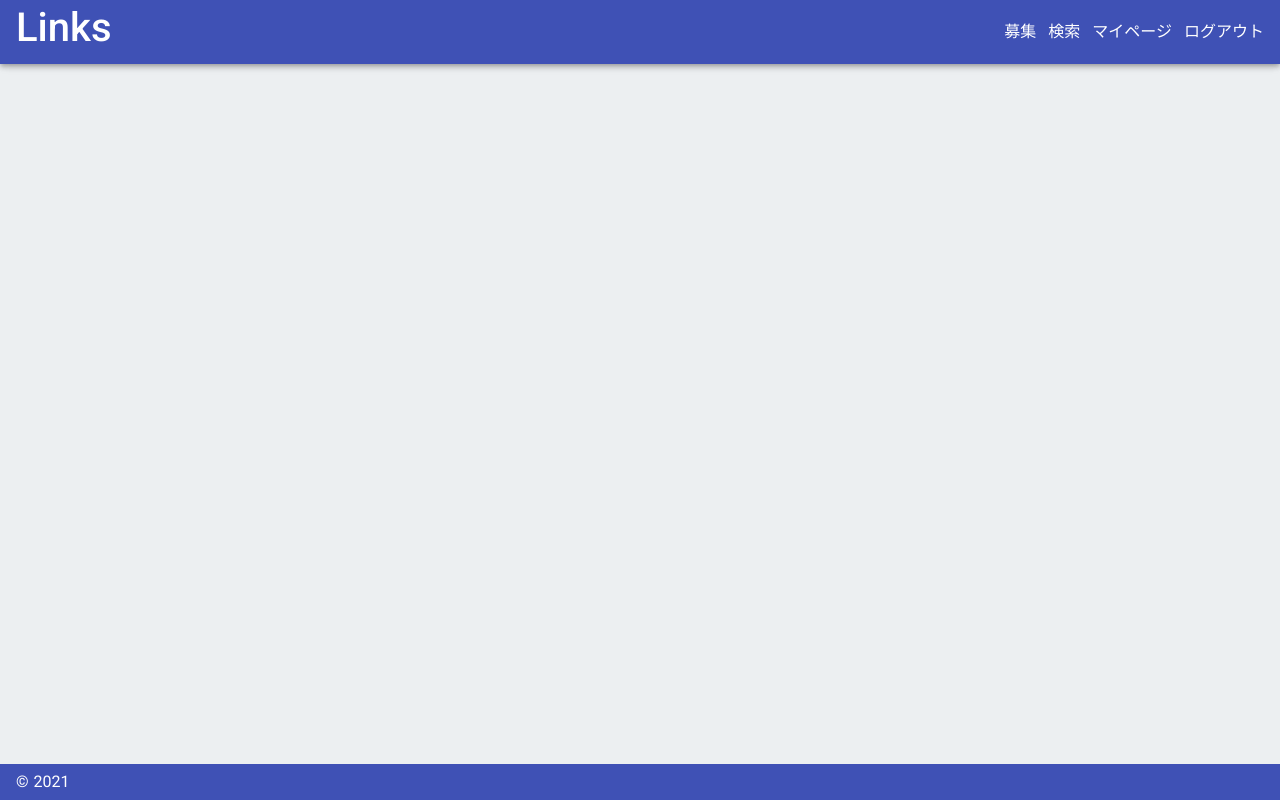
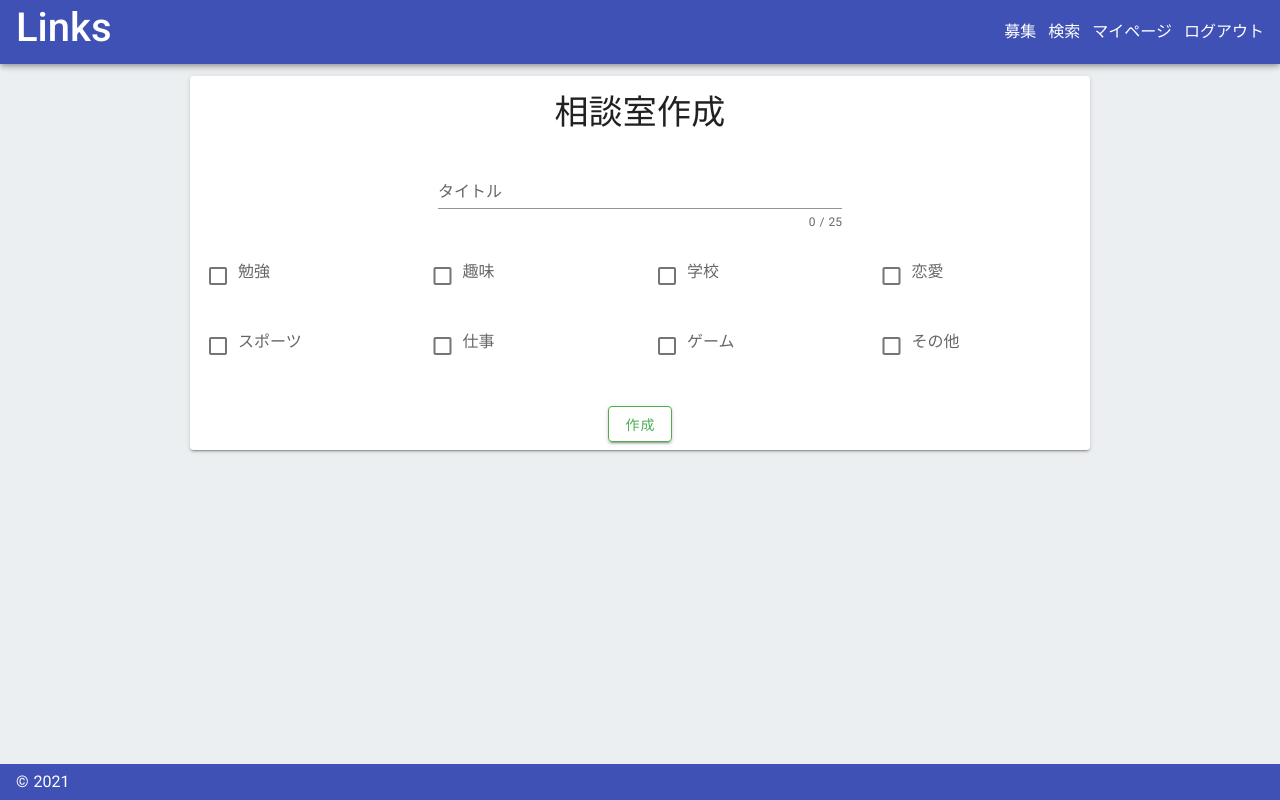
Before and after one commit to aso1801031/counselingApp, a Nuxt app: page /room-create in a window 1280 px wide. Built offline with nearby package versions, Linux system fonts and the light colour scheme.

Commit message:
途中まで

```diff
--- a/pages/room-create.vue
+++ b/pages/room-create.vue
@@ -0,0 +1,58 @@
+<template>
+    <div class="container">
+
+            <v-card class="mx-auto" max-width="900" align="center">
+                <v-card-text>
+                    <p class="display-1 text--primary">
+                        相談室作成
+                    </p>
+
+                    <v-col cols="12" sm="6">
+                        <v-text-field counter="25" label="タイトル"></v-text-field>
+                    </v-col>
+
+                    <v-row>
+                        <v-col cols="12" sm="3" md="3">
+                            <v-checkbox label="勉強" value="study"></v-checkbox>
+                            <v-checkbox label="スポーツ" value="sport"></v-checkbox>
+                        </v-col>
+                        <v-col cols="12" sm="3" md="3">
+                            <v-checkbox label="趣味" value="hobby"></v-checkbox>
+                            <v-checkbox label="仕事" value="job"></v-checkbox>
+                        </v-col>
+                        <v-col cols="12" sm="3" md="3">
+                            <v-checkbox label="学校" value="school"></v-checkbox>
+                            <v-checkbox label="ゲーム" value="game"></v-checkbox>
+                        </v-col>
+                        <v-col cols="12" sm="3" md="3">
+                            <v-checkbox label="恋愛" value="love"></v-checkbox>
+                            <v-checkbox label="その他" value="other"></v-checkbox>
+                        </v-col>
+                    </v-row>
+                </v-card-text>
+
+                <v-card-actions>
+                    <v-btn class="mx-auto" align="center" outlined depressed elevation="2" color="success" @click="reveal = true">
+                        作成
+                    </v-btn>
+                </v-card-actions>
+            </v-card>
+
+    </div>
+</template>
+
+<script>
+export default {
+    data () {
+      return {
+        states: [
+          '5', '4', '3', '2','1'
+        ]
+      }
+    }
+}
+
+</script>
+
+<style>
+</style>
```
